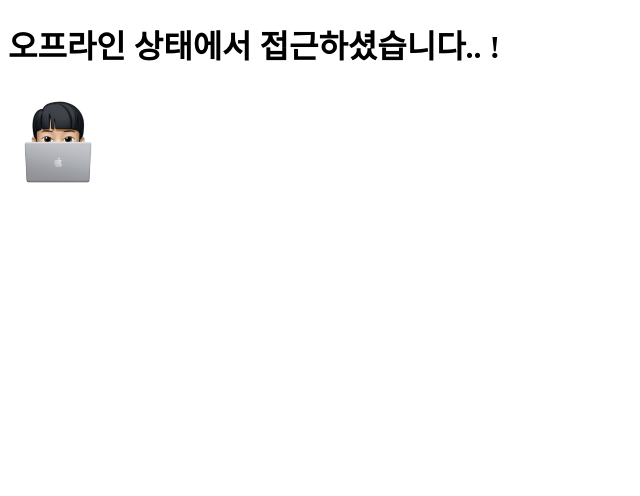
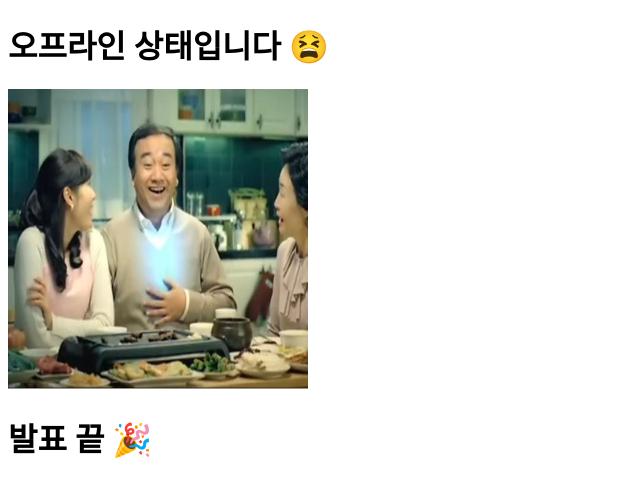
Before and after one commit to h2ck4u/PWA, a website: page public/offline.html in a window 1280 px wide. Shown: the whole page, without its empty margins (0-640 px from the left). Drawn offline with Linux system fonts and the light colour scheme.

Commit message:
발표 준비

```diff
--- a/public/offline.html
+++ b/public/offline.html
@@ -14,8 +14,9 @@
 </head>
 
 <body>
-  <h1> 오프라인 상태에서 접근하셨습니다.. ! </h1>
-  <img src="/images/icon-192x192.png" style="width:100px; height:100px;">
+  <h1> 오프라인 상태입니다 😫 </h1>
+  <img src="/images/image.jpeg" style="width:300px; height:300px;">
+  <h1> 발표 끝 🎉 </h1>
 </body>
 
 </html>
--- a/public/sw.js
+++ b/public/sw.js
@@ -1,5 +1,5 @@
 const cacheVersion = "v1";
-const cachefiles = ["/offline.html", "/images/icon-192x192.png"];
+const cachefiles = ["/offline.html", "/images/image.jpeg"];
 
 self.addEventListener("install", (e) => {
   console.log("[Service Worker] Install");
```
Also changed, not shown: public/index.html (+2 -2 lines), public/images/image.jpeg (added).
